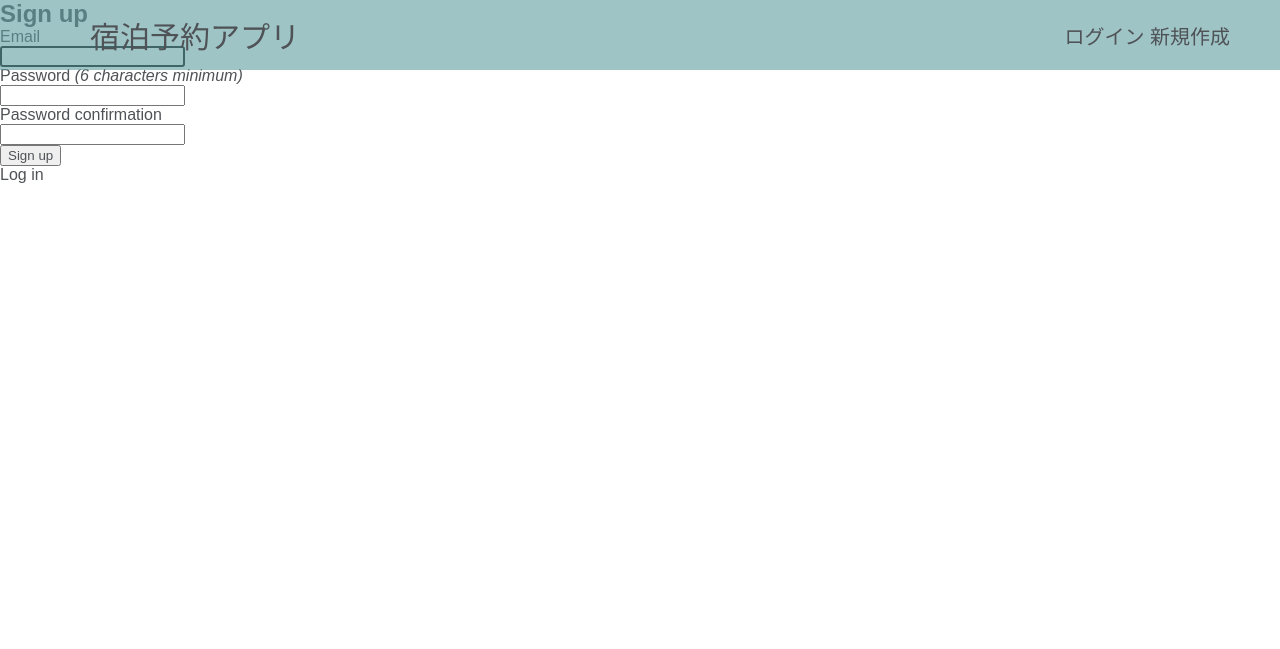
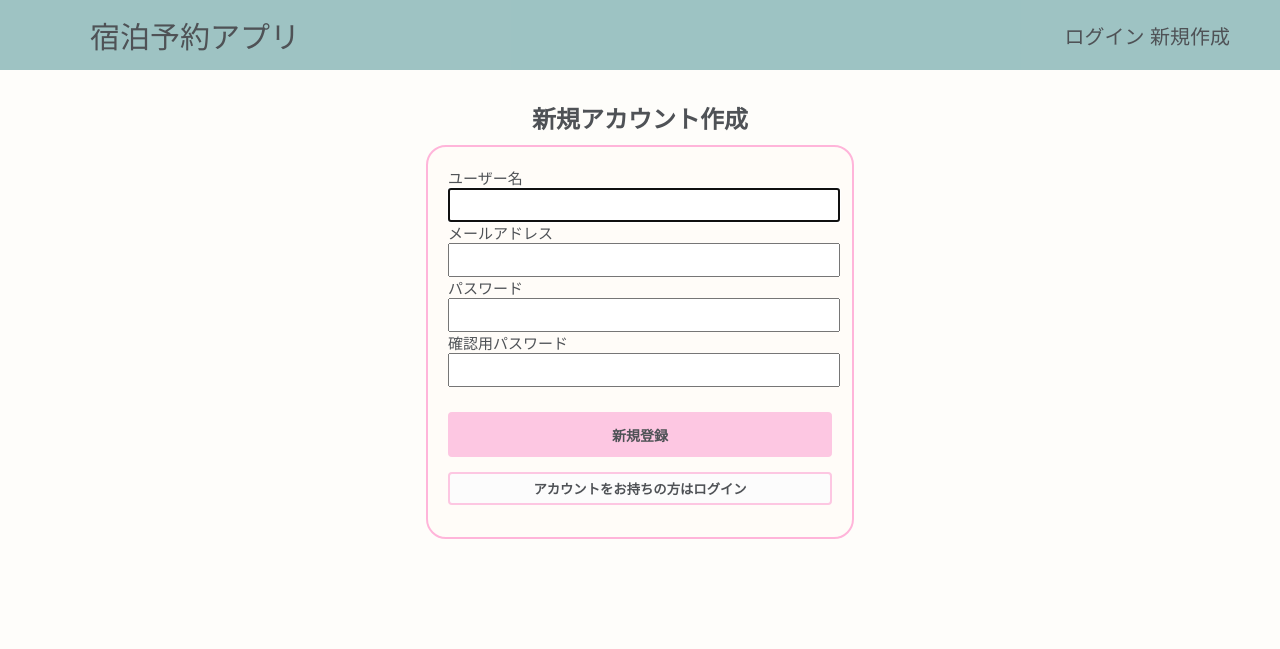
Before and after one commit to ksng-potepan/HotelBookApp, a Rails app: the page made by app/views/devise/registrations/new.html.erb in a window 1280 px wide. Shown: the top 649 px of the page. Run offline with Rails 7, Linux system fonts and the light colour scheme.

Commit message:
style: Change signーin/sign-up View

```diff
--- a/app/assets/stylesheets/application.css
+++ b/app/assets/stylesheets/application.css
@@ -59,3 +59,87 @@ header {
     color: aliceblue;
     position: fixed;
 }
+
+.background-color {
+    background-color: rgba(249, 245, 228, 0.196);
+    height: 650px;
+    width: 100%;
+    position: absolute;
+    top: 0;
+    left: 0;
+}
+
+h2 {
+    margin-top: 100px;
+    margin-bottom: 10px;
+    text-align: center;
+}
+
+.form {
+    margin: auto;
+    margin-top: 10px;
+    width: 30%;
+    height: 350px;
+    background-color: rgba(255, 248, 242, 0.311);
+    border: solid 2px rgb(255, 181, 218);
+    border-radius: 20px;
+    padding: 20px;
+}
+
+.field {
+    font-size: 15px;
+}
+
+input {
+    width: 100%;
+    height: 28px;
+    font-size: 14px;
+  }
+
+input[type="submit"] {
+    border: none;
+    border-radius: 4px;
+    color: rgb(79, 82, 86);
+    font-weight: bold;
+    cursor: pointer;
+    border: 2px solid  rgb(253, 199, 226);
+    margin-top: 25px;
+    margin-left: 20px;
+    float: right;
+    background-color: rgb(253, 199, 226);
+    width: 100%;
+    height: 45px;
+}
+
+button {
+    border: none;
+    border-radius: 4px;
+    color: rgb(79, 82, 86);
+    font-weight: bold;
+    cursor: pointer;
+    border: 2px solid  rgb(253, 199, 226);
+    margin-top: 15px;
+    margin-left: 20px;
+    padding: 5px 30px;
+    float: right;
+    background-color: rgb(252, 252, 252);
+    width: 100%;
+}
+
+.button {
+    border: none;
+    border-radius: 4px;
+    color: rgb(79, 82, 86);
+    font-weight: bold;
+    cursor: pointer;
+    border: 2px solid  rgb(253, 199, 226);
+    text-align: center;
+    position: absolute;
+    top: 535px;
+    left: 510px;
+    padding: 5px 30px;
+    float: right;
+    background-color: rgb(252, 252, 252);
+    width: 25%;
+    z-index: 10;
+}
--- a/app/views/devise/registrations/new.html.erb
+++ b/app/views/devise/registrations/new.html.erb
@@ -1,29 +1,34 @@
-<h2>Sign up</h2>
+<div class="background-color">
+  <h2>新規アカウント作成</h2>
 
+  <div class="form">
   <%= form_for(resource, as: resource_name, url: registration_path(resource_name)) do |f| %>
     <%= render "devise/shared/error_messages", resource: resource %>
 
     <div class="field">
-    <%= f.label :email %><br />
+      <%= f.label :ユーザー名 %><br />
+      <%= f.text_field :username, autofocus: true, autocomplete: "username" %>
+    </div>
+
+    <div class="field">
+      <%= f.label :メールアドレス %><br />
       <%= f.email_field :email, autofocus: true, autocomplete: "email" %>
     </div>
 
     <div class="field">
-    <%= f.label :password %>
-    <% if @minimum_password_length %>
-    <em>(<%= @minimum_password_length %> characters minimum)</em>
-    <% end %><br />
+      <%= f.label :パスワード %>
       <%= f.password_field :password, autocomplete: "new-password" %>
     </div>
 
     <div class="field">
-    <%= f.label :password_confirmation %><br />
+      <%= f.label :確認用パスワード %><br />
       <%= f.password_field :password_confirmation, autocomplete: "new-password" %>
     </div>
 
     <div class="actions">
-    <%= f.submit "Sign up" %>
+      <%= f.submit "新規登録" %>
+      <%= button_to "アカウントをお持ちの方はログイン", new_user_session_path %>
     </div>
   <% end %>
-
-<%= render "devise/shared/links" %>
+  </div>
+</div>
--- a/app/views/layouts/application.html.erb
+++ b/app/views/layouts/application.html.erb
@@ -19,7 +19,7 @@
     <% if user_signed_in? %>
       <div class="header-menu">
         <%= link_to "ログアウト", destroy_user_session_path, data: { turbo_method: :delete } %>
-        <%= link_to @user.username, users_account_path %>
+        <%# <%= link_to @user.username, users_account_path %> %>
       </div>
     <% else %>
       <div class="header-menu">
```
Also changed, not shown: app/views/devise/sessions/new.html.erb (+9 -13 lines). Lines whose indentation alone changed are shown as unchanged.
